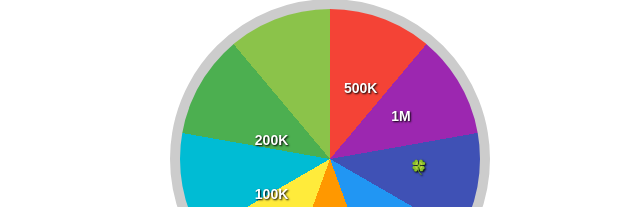
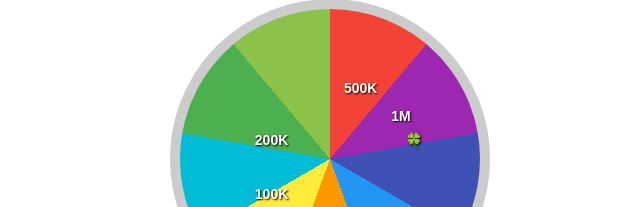
Before and after one commit to Ngoctrainer/tritueforlife, a plain HTML site: page index.html in a window 1280 px wide. Shown: the part 122-329 px from the top of the page, 320-960 px from the left. Drawn offline with Linux system fonts and the light colour scheme.

Commit message:
Update index.html

```diff
--- a/index.html
+++ b/index.html
@@ -19,7 +19,7 @@
 
   <div class="wheel-container">
 <div class="wheel" id="wheel">
-  <div class="label" style="--angle: 0deg;">🍀</div>
+  <div class="label" style="--angle: -20deg;">🍀</div>
   <div class="label" style="--angle: 80deg;">10K</div>
   <div class="label" style="--angle: 100deg;">20K</div>
   <div class="label" style="--angle: 120deg;">50K</div>
```
